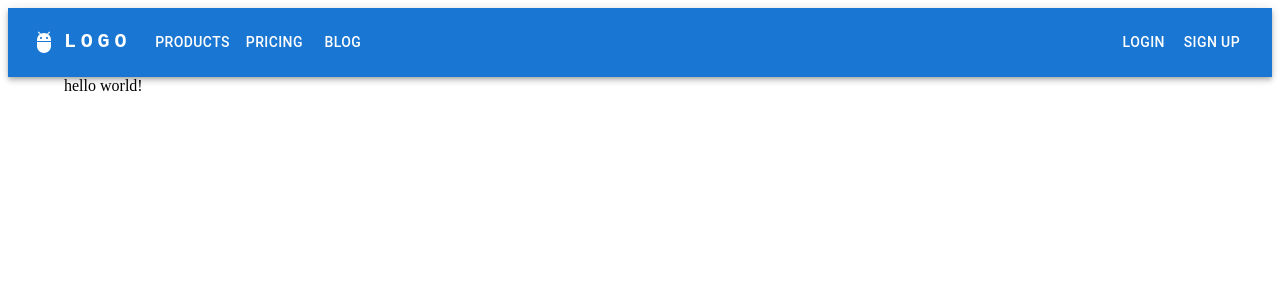
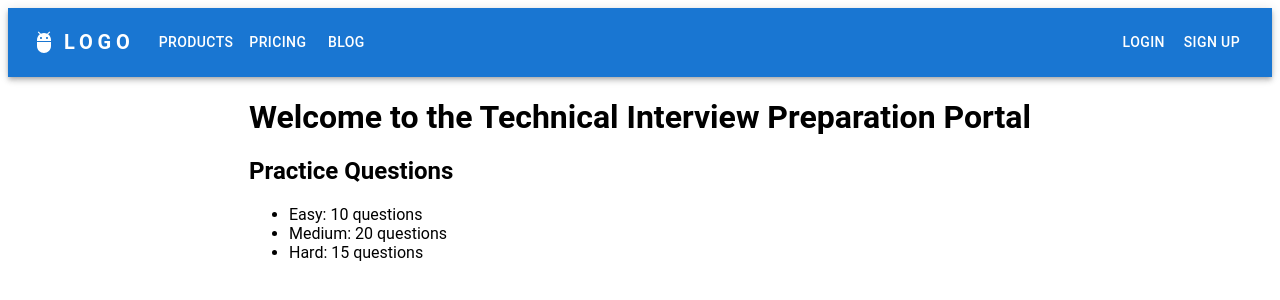
Before and after one commit to CS3219-AY2324S1/ay2324s1-course-assessment-g14, a React (Create React App) app: page / in a window 1280 px wide. Shown: the top 300 px of the page. Built offline with nearby package versions, Linux system fonts and the light colour scheme.

Commit message:
homepage

```diff
--- /dev/null
+++ b/src/App.css
@@ -0,0 +1,4 @@
+body {
+    font-family: 'Roboto', sans-serif;
+    font-weight: 400
+  }
--- a/src/App.tsx
+++ b/src/App.tsx
@@ -1,12 +1,14 @@
 import React from "react";
 import { Container } from "@mui/material";
 import Navbar from "./components/Navbar";
+import Home from "./components/Home";
+import './App.css';
 
 export default function App() {
   return (
-    <>
+    <div className="App">
       <Navbar />
-      <Container>hello world!</Container>
-    </>
+      <Home/>
+    </div>
   );
 }
--- /dev/null
+++ b/src/components/Home.tsx
@@ -0,0 +1,43 @@
+import React, { useState, useEffect } from 'react';
+
+function Home() {
+  // Sample data for practice questions (you can replace this with actual data)
+  const practiceQuestions = [
+    { difficulty: 'Easy', count: 10 },
+    { difficulty: 'Medium', count: 20 },
+    { difficulty: 'Hard', count: 15 },
+  ];
+
+  // State to hold the practice questions data
+  const [questionsData, setQuestionsData] = useState(practiceQuestions);
+
+  // You can fetch the actual data from your API using useEffect
+
+  useEffect(() => {
+    // Fetch practice questions data from your API here and update the state
+    // Example API call:
+    // fetch('/api/practice-questions')
+    //   .then((response) => response.json())
+    //   .then((data) => setQuestionsData(data));
+  }, []);
+
+  return (
+    <div style={{ display: 'flex', flexDirection: 'column', justifyContent: 'flex-start', alignItems: 'center' }}>
+      <div>
+        <h1>Welcome to the Technical Interview Preparation Portal</h1>
+        <div>
+          <h2>Practice Questions</h2>
+          <ul>
+            {questionsData.map((question, index) => (
+              <li key={index}>
+                {question.difficulty}: {question.count} questions
+              </li>
+            ))}
+          </ul>
+        </div>
+      </div>
+    </div>
+  );
+}
+
+export default Home;
--- a/src/components/Navbar.tsx
+++ b/src/components/Navbar.tsx
@@ -42,7 +42,7 @@ function Navbar() {
     <AppBar position="static">
       <Container maxWidth="xl">
         <Toolbar disableGutters>
-          <AdbIcon sx={{ display: { xs: "none", md: "flex" }, mr: 1 }} />
+          <AdbIcon sx={{ display: { xs: "none", md: "flex" }, mr: 1}} />
           <Typography
             variant="h6"
             noWrap
@@ -51,7 +51,7 @@ function Navbar() {
             sx={{
               mr: 2,
               display: { xs: "none", md: "flex" },
-              fontFamily: "monospace",
+              fontFamily: "Roboto",
               fontWeight: 700,
               letterSpacing: ".3rem",
               color: "inherit",
@@ -61,7 +61,7 @@ function Navbar() {
             LOGO
           </Typography>
 
-          <Box sx={{ flexGrow: 1, display: { xs: "flex", md: "none" } }}>
+          <Box sx={{ flexGrow: 1, display: { xs: "flex", md: "none" },  }}>
             <IconButton
               size="large"
               aria-label="account of current user"
```
